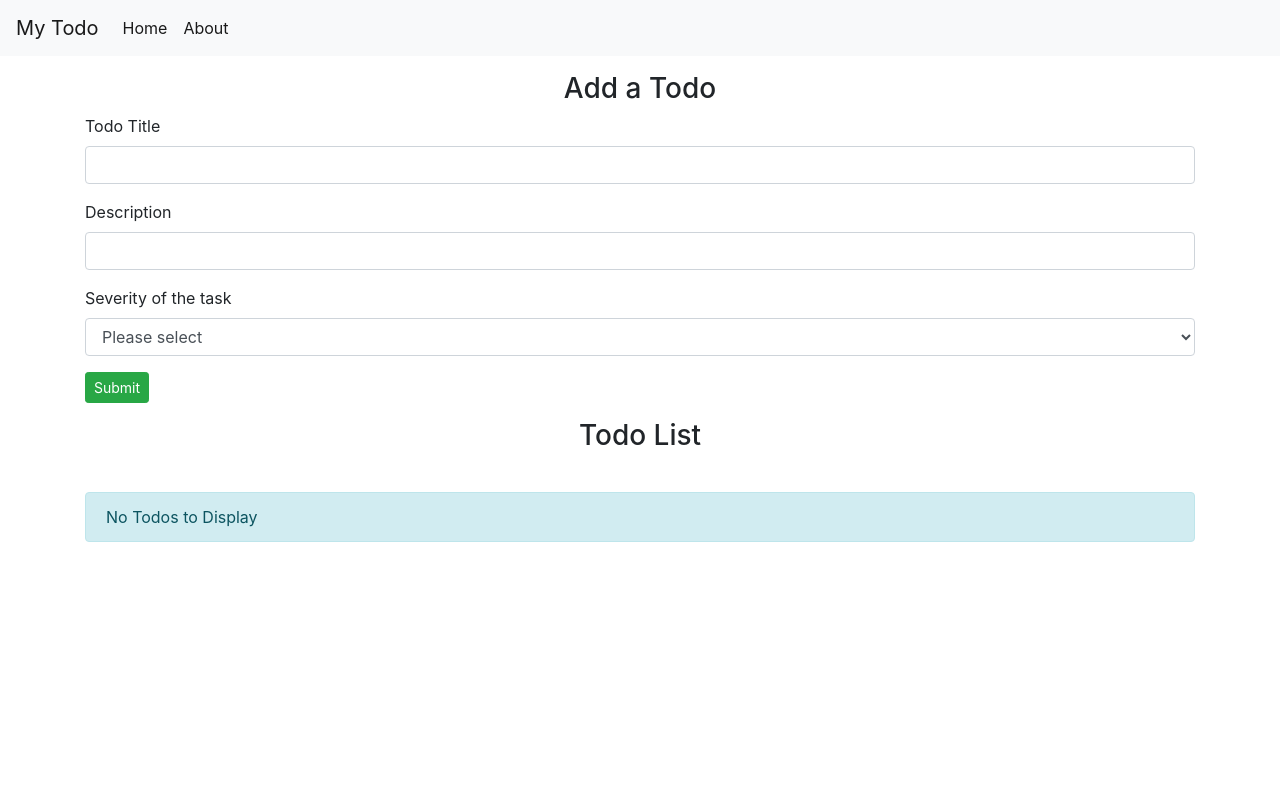
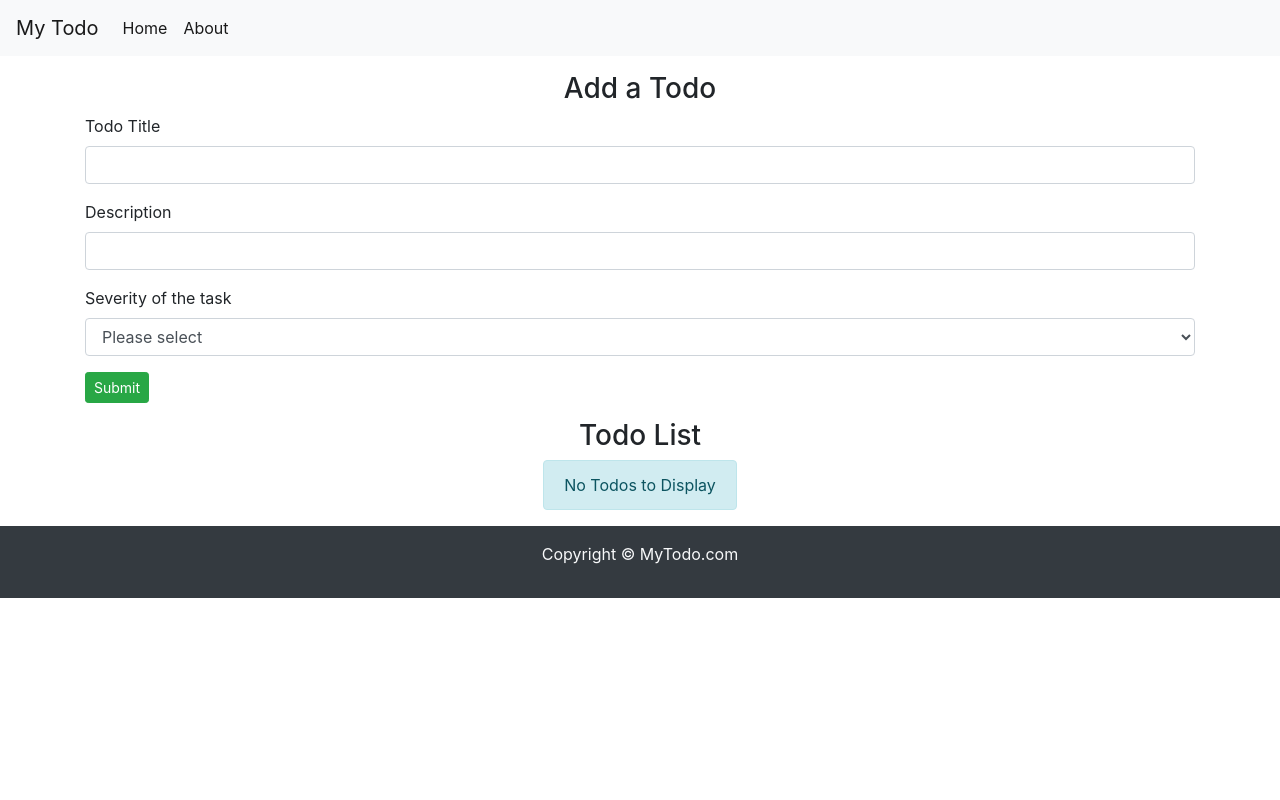
Before and after one commit to kaushiksriram16/Todo-React-App, a React (Create React App) app: page / in a window 1280 px wide. Shown: the top 800 px of the page. Built offline with nearby package versions, Linux system fonts and the light colour scheme.

Commit message:
added flex property

```diff
--- a/package.json
+++ b/package.json
@@ -11,6 +11,7 @@
     "react-dom": "^17.0.1",
     "react-router-dom": "^5.2.0",
     "react-scripts": "4.0.1",
+    "sweetalert": "^2.1.2",
     "web-vitals": "^0.2.4"
   },
   "scripts": {
@@ -19,7 +20,7 @@
     "test": "react-scripts test",
     "eject": "react-scripts eject",
     "predeploy": "npm run build",
-    "deploy":"gh-pages -d build"
+    "deploy": "gh-pages -d build"
   },
   "eslintConfig": {
     "extends": [
--- a/src/App.jsx
+++ b/src/App.jsx
@@ -8,12 +8,11 @@ import { BrowserRouter as Router, Switch, Route } from "react-router-dom";
 import About from "./components/About";
 
 function App() {
-
-  let initTodo
+  let initTodo;
   if (localStorage.getItem("todos") === null) {
     initTodo = [];
-  }else{
-    initTodo = JSON.parse(localStorage.getItem("todos"))
+  } else {
+    initTodo = JSON.parse(localStorage.getItem("todos"));
   }
 
   const onDelete = (todo) => {
@@ -21,7 +20,8 @@ function App() {
     setTodos(
       todos.filter((e) => {
         return e !== todo;
-      }));
+      })
+    );
 
     // localStorage.setItem("todos", JSON.stringify(todos));
   };
@@ -35,12 +35,12 @@ function App() {
     }
 
     let alertColor;
-    console.log(severity)
-    if(severity==="Critical"){
+    console.log(severity);
+    if (severity === "Critical") {
       alertColor = "alert animate-bottom alert-danger";
-    }else if (severity === "Moderate") {
+    } else if (severity === "Moderate") {
       alertColor = "alert animate-bottom alert-info";
-    }else{
+    } else {
       alertColor = "alert animate-bottom alert-success";
     }
 
@@ -66,21 +66,25 @@ function App() {
       <Router>
         <Header title="My Todo" />
         <Switch>
-            <Route exact path="/" render={()=>{
+          <Route
+            exact
+            path="/"
+            render={() => {
               return (
                 <>
                   <AddTodo addTodo={addTodo} />
                   <Todos todos={todos} onDelete={onDelete} />
                 </>
               );
-            }}>
-            </Route>
+            }}
+          ></Route>
+          <Route exactpath="/about" render={() => {
+              return <About />;
+            }}
+          ></Route>
 
-            <Route exact path="/about">
-              <About/>
-            </Route>
         </Switch>
-            <Footer/>
+        <Footer />
       </Router>
     </div>
   );
--- a/src/components/About.jsx
+++ b/src/components/About.jsx
@@ -3,7 +3,7 @@ import React from 'react'
 export default function About() {
     return (
         <div>
-            <p>Lorem ipsum dolor sit, amet consectetur adipisicing elit. Laudantium, eos! Aliquid, natus. Impedit repudiandae ratione reiciendis hic eveniet non quas soluta excepturi dicta, consectetur pariatur nulla amet sit, ad cum. Odit similique unde accusamus!</p>
+            This is about!!
         </div>
     )
 }
--- a/src/components/AddTodo.jsx
+++ b/src/components/AddTodo.jsx
@@ -1,4 +1,5 @@
 import React, { useState } from "react";
+import swal from "sweetalert";
 
 export const AddTodo = (props) => {
 
@@ -9,9 +10,19 @@ export const AddTodo = (props) => {
     const submit = (e)=>{
         e.preventDefault();
         if(!title || !desc){
-            alert("Title or Description cannot be blanck")
+            // alert("Title or Description cannot be blanck")
+            swal({
+              title: "All fields required",
+              text: "Title or Description cannot be blank!",
+              icon: "error"
+            });
         }else{
             props.addTodo(title, desc, severity, new Date().toLocaleString());
+            swal({
+              title: "Yayy!",
+              text: "Todo added success fully",
+              icon: "success",
+            });
             setTitle("");
             setDesc("");
             setSeverity("");
--- a/src/components/TodoItem.jsx
+++ b/src/components/TodoItem.jsx
@@ -9,7 +9,8 @@ export const TodoItem = ({todo, onDelete}) => {
       color: "black",
       borderRadius : "9px",
       boxShadow: "5px 5px 8px #888888",
-      marginBottom : "25px",
+      margin : "25px",
+      width:"25%",
     }
 
     return (
--- a/src/components/Todos.jsx
+++ b/src/components/Todos.jsx
@@ -3,9 +3,13 @@ import { TodoItem } from './TodoItem'
 
 export const Todos = (props) => {
     const TodosStyle = {
-      minHeight: "70vh",
-      margin: "40px auto",
-    };
+      minHeight: "",
+      display: "flex",
+      width: "100%",
+      flexWrap :"wrap",
+      justifyContent:"center",
+      alignItems: "center",
+      };
     return (
         <div className="container">
             <h3 className="text-center">Todo List</h3>
```
Also changed, not shown: src/components/Header.jsx (+19 -5 lines), 2 other files (tests, documents, lock files or other folders). Lines whose indentation alone changed are shown as unchanged.
